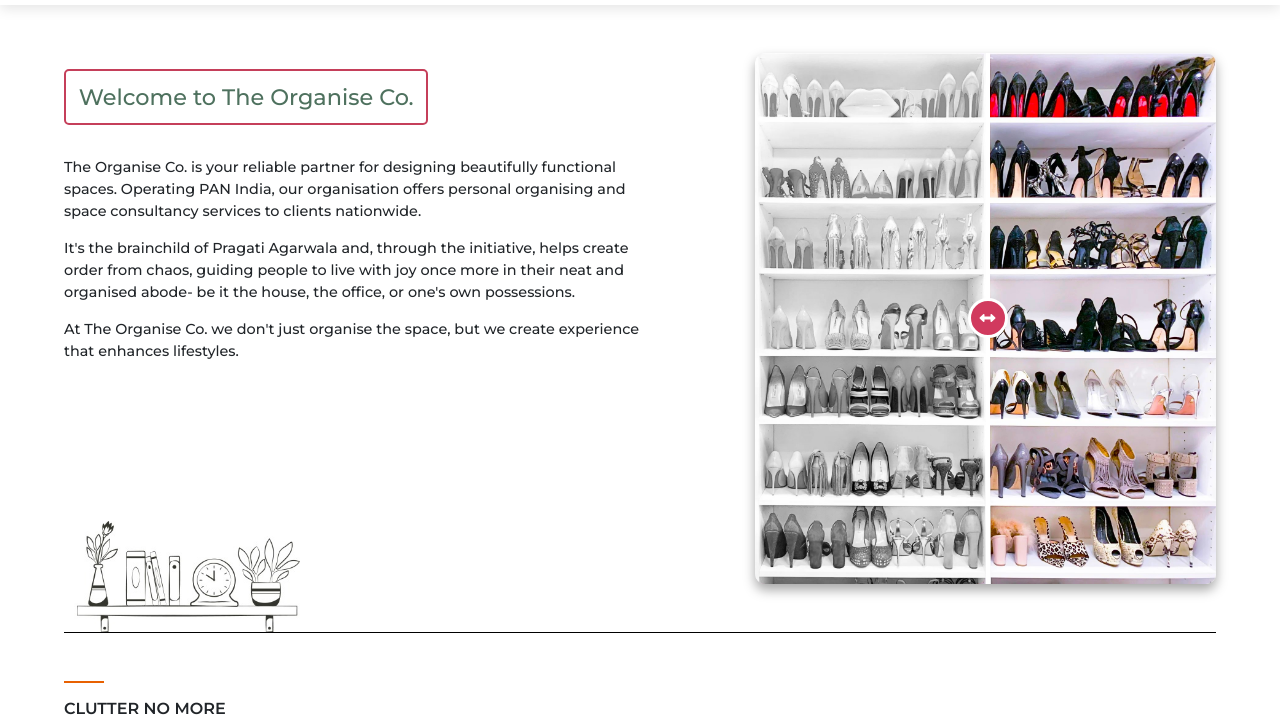
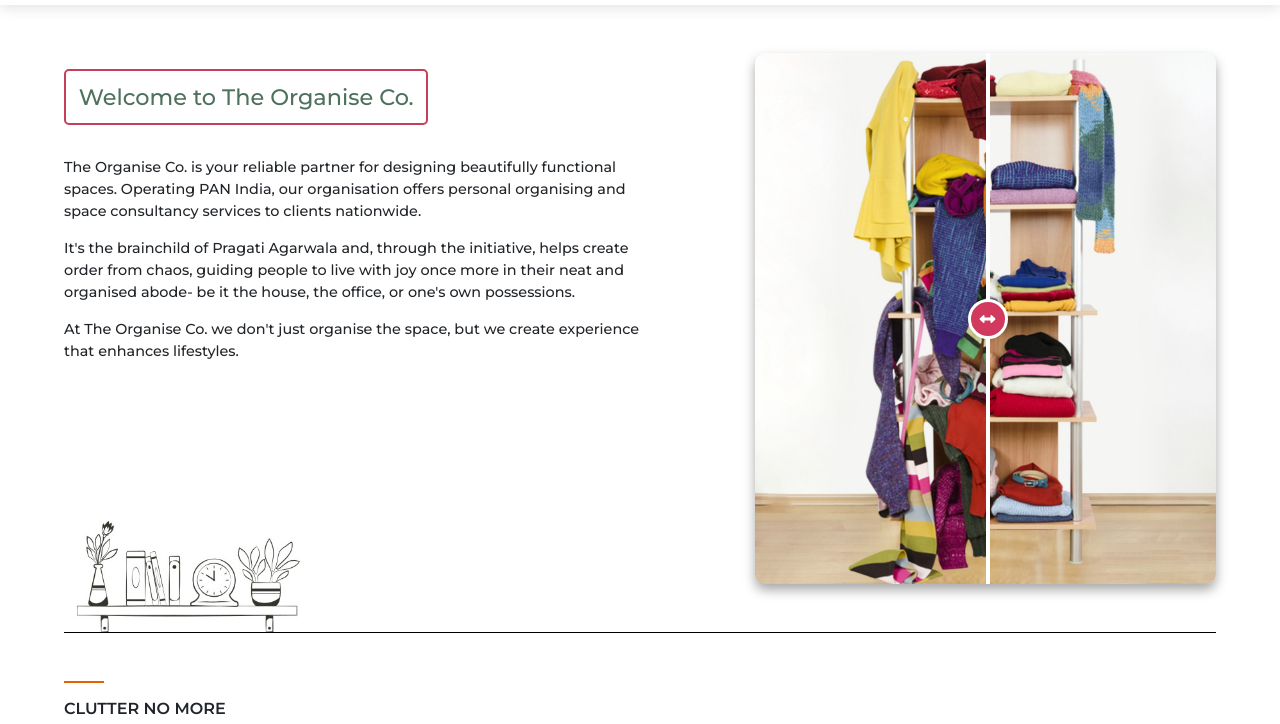
Before and after one commit to josephpal27/The-Organise-Co, a plain HTML site: page index.html in a window 1280 px wide. Shown: the part 76-800 px from the top of the page. Drawn offline with nearby package versions, Linux system fonts and the light colour scheme.

Commit message:
update image paths in before-after slider for consistency

```diff
--- a/index.html
+++ b/index.html
@@ -77,11 +77,11 @@
                         </div> -->
                         <div id="before-after-slider">
                             <div id="before-image">
-                                <img src="assets/images/banner/1-before.jpg" alt="before" />
+                                <img src="assets/images/banner/before.jpg" alt="before" />
                             </div>
 
                             <div id="after-image">
-                                <img src="assets/images/banner/1-after.jpg" alt="After" />
+                                <img src="assets/images/banner/after.jpg" alt="After" />
                             </div>
 
                             <div id="resizer"></div>
@@ -99,11 +99,11 @@
                     </div> -->
                     <div id="before-after-slider">
                         <div id="before-image">
-                            <img src="assets/images/banner/1-before.jpg" alt="before" />
+                            <img src="assets/images/banner/before.jpg" alt="before" />
                         </div>
 
                         <div id="after-image">
-                            <img src="assets/images/banner/1-after.jpg" alt="After" />
+                            <img src="assets/images/banner/after.jpg" alt="After" />
                         </div>
 
                         <div id="resizer"></div>
```
Also changed, not shown: assets/images/banner/after.jpg (added), assets/images/banner/before.jpg (added), assets/images/rearrange/toc 1.png (added), assets/images/rearrange/toc 10.png (added), assets/images/rearrange/toc 11.png (added), assets/images/rearrange/toc 12.png (added), assets/images/rearrange/toc 13.png (added), assets/images/rearrange/toc 14.png (added), assets/images/rearrange/toc 15.png (added), assets/images/rearrange/toc 2.png (added), assets/images/rearrange/toc 3.png (added), assets/images/rearrange/toc 4.png (added), assets/images/rearrange/toc 5.png (added), assets/images/rearrange/toc 6.png (added), 3 more files, 1 other file.
